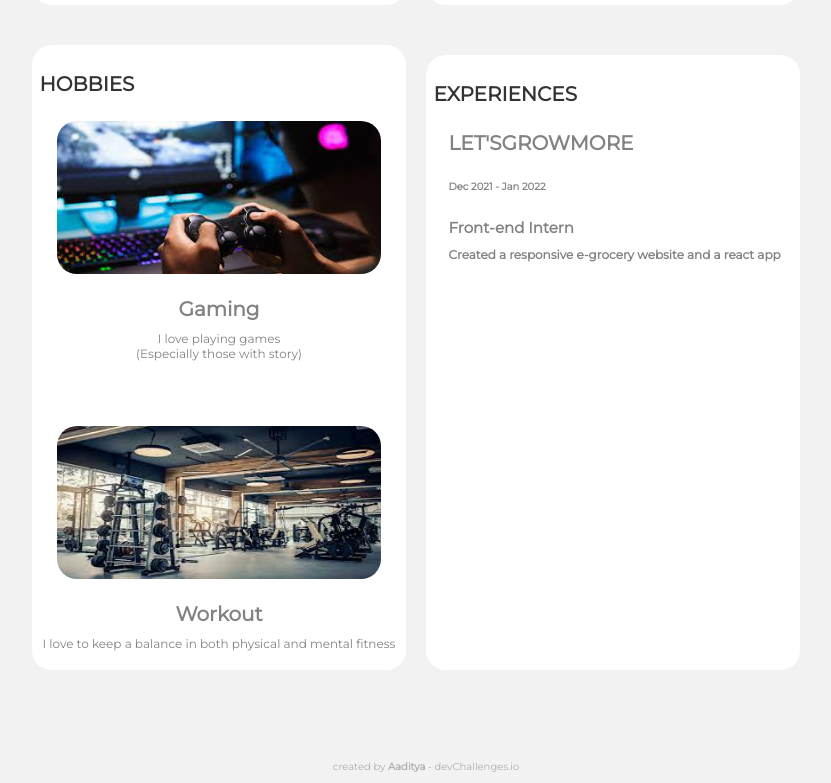
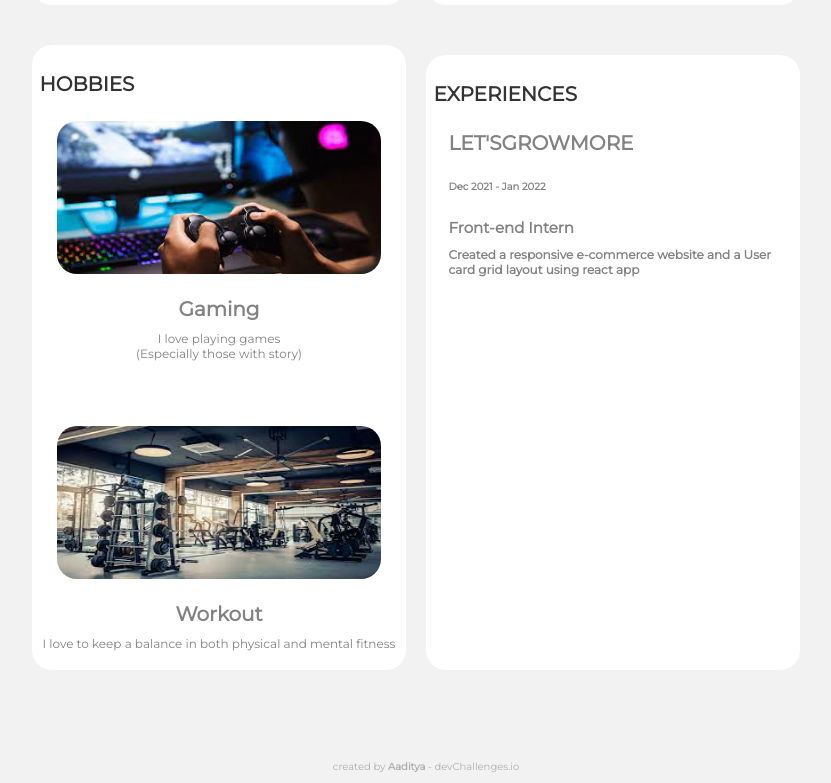
Before and after one commit to Aaditya962/my-portfolio-devch, a plain HTML site: page index.html in a window 1280 px wide. Shown: the part 1104-1887 px from the top of the page, without its empty margins (224-1055 px from the left). Drawn offline with Linux system fonts and the light colour scheme.

Commit message:
Add files via upload

```diff
--- a/index.html
+++ b/index.html
@@ -194,7 +194,7 @@
                         <h2>Let'sgrowmore</h2>
                         <h6>Dec 2021 - Jan 2022</h6>
                         <h4>Front-end Intern</h4>
-                        <p>Created a responsive e-grocery website and a react app</p>
+                        <p>Created a responsive e-commerce website and a User card grid layout using react app</p>
                     </div>
                 </div>
             </section>
```
